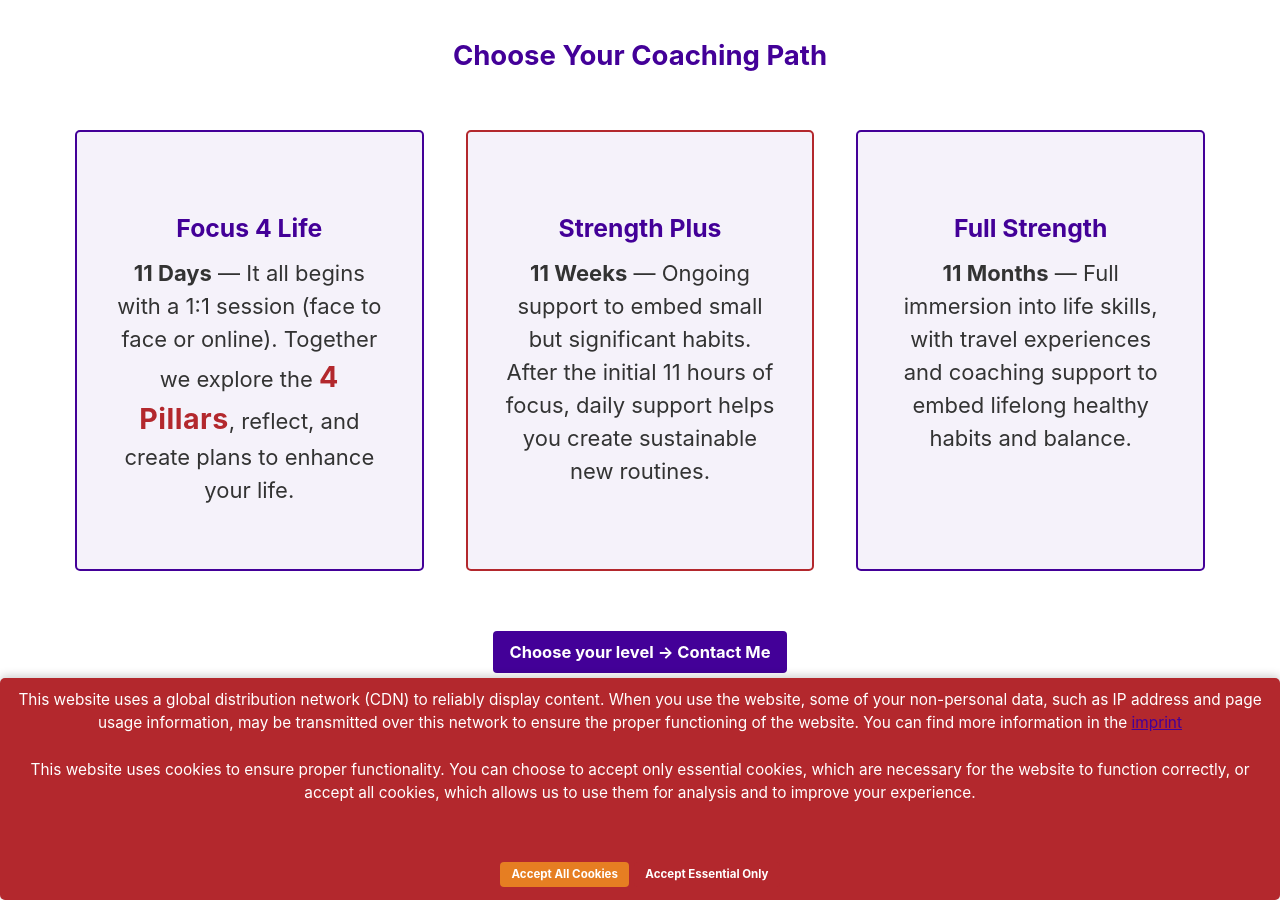
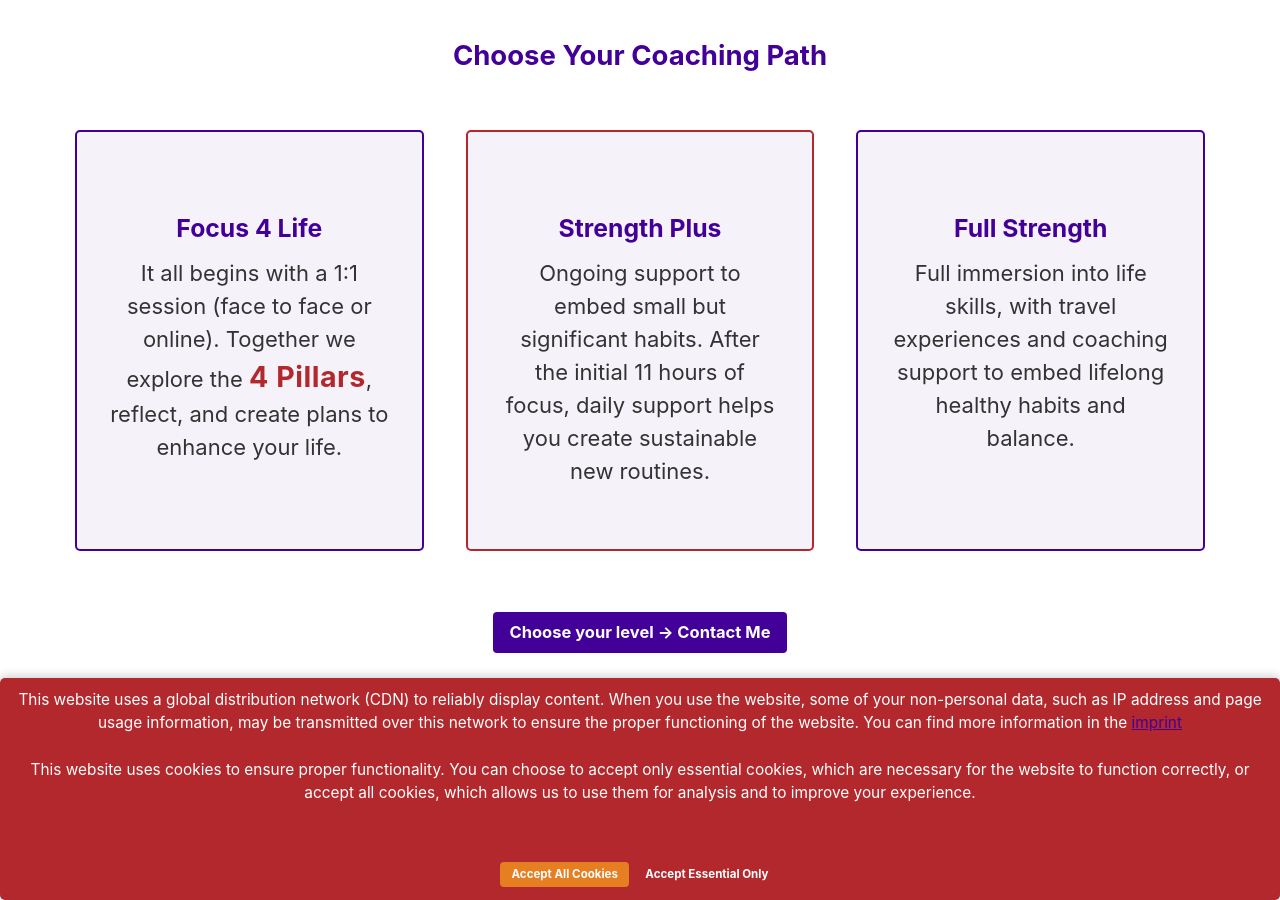
Before and after one commit to perstarke-webdev/jon-strength4life-eu, a Jekyll site: the page built from _pages/coaching-for-individuals/life-mind-coaching.html, in a window 1280 px wide and 900 px high, scrolled down 987 px. Built offline with Jekyll 4.4.1, drawn with Linux system fonts in a browser that asks for light colours; cached includes are drawn as plain includes.

```diff
--- a/_pages/coaching-for-individuals/life-mind-coaching.html
+++ b/_pages/coaching-for-individuals/life-mind-coaching.html
@@ -25,7 +25,7 @@ header:
     <div class="box box-third box--primary">
       <h3>Focus 4 Life</h3>
       <p>
-        <strong>11 Days</strong> — It all begins with a 1:1 session
+        It all begins with a 1:1 session
         (face to face or online). Together we explore the
         <span class="pillars-highlight">4 Pillars</span>, reflect,
         and create plans to enhance your life.
@@ -34,7 +34,7 @@ header:
     <div class="box box-third box--info">
       <h3>Strength Plus</h3>
       <p>
-        <strong>11 Weeks</strong> — Ongoing support to embed
+        Ongoing support to embed
         small but significant habits. After the initial 11 hours of focus,
         daily support helps you create sustainable new routines.
       </p>
@@ -42,7 +42,7 @@ header:
     <div class="box box-third box--primary">
       <h3>Full Strength</h3>
       <p>
-        <strong>11 Months</strong> — Full immersion into life skills,
+        Full immersion into life skills,
         with travel experiences and coaching support to
         embed lifelong healthy habits and balance.
       </p>
```
Also changed, not shown: _pages/contact.html (+5 -5 lines), 1 other file.
